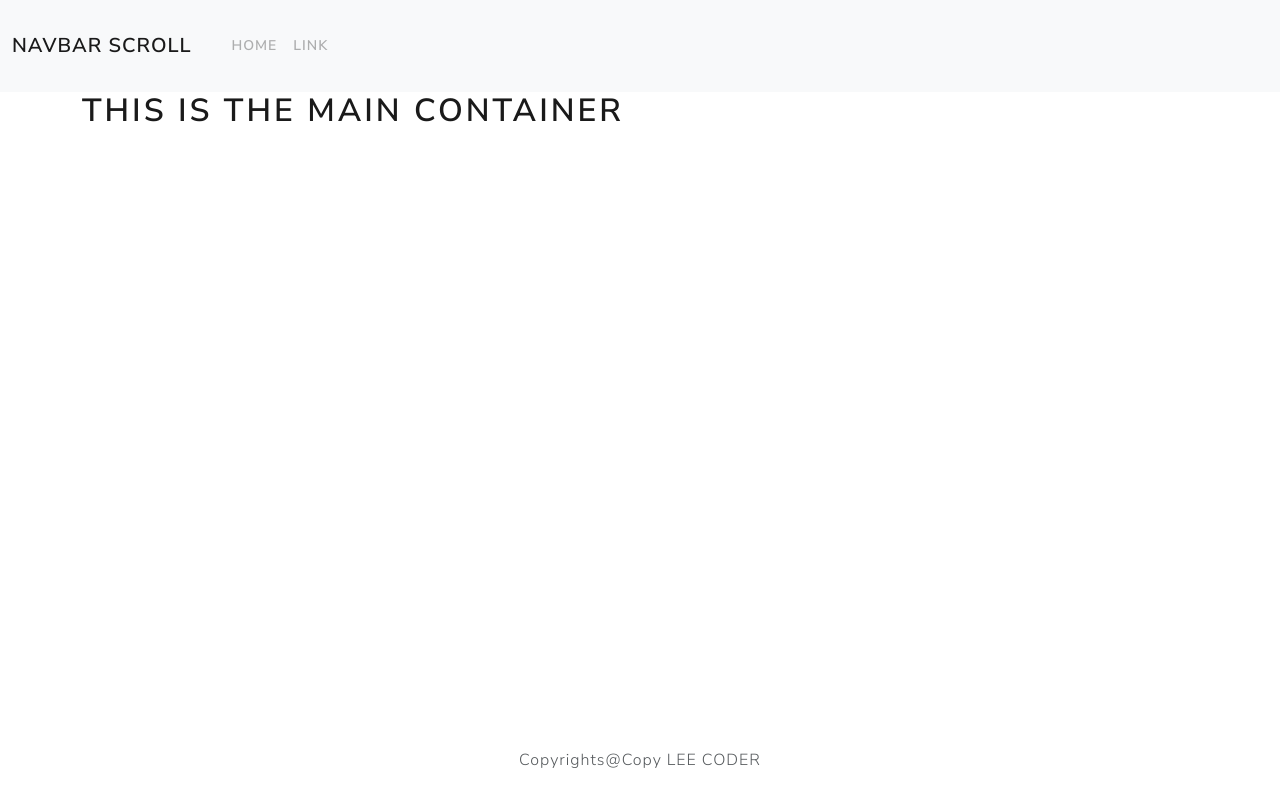
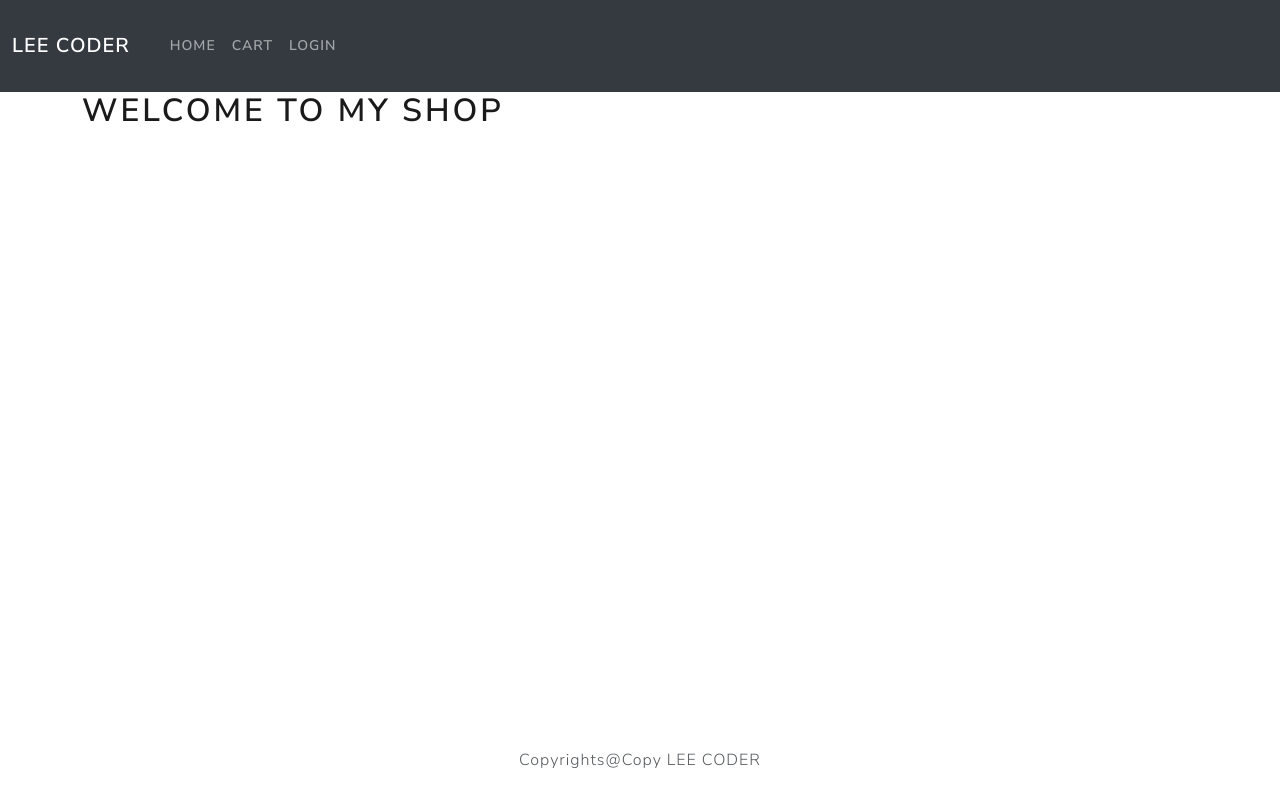
Before and after one commit to leoseis/ecomerce--frontend, a React (Create React App) app: page / in a window 1280 px wide. Built offline with nearby package versions, Linux system fonts and the light colour scheme.

Commit message:
darkend the nav bar and created cart and login links

```diff
--- a/src/App.js
+++ b/src/App.js
@@ -9,7 +9,7 @@ function App() {
       <Header />
       <main>
         <Container>
-          <h1> This is the main container </h1>
+          <h1> Welcome to my shop </h1>
         </Container>
       </main>
       <Footer />
--- a/src/components/Header.js
+++ b/src/components/Header.js
@@ -6,9 +6,9 @@ function Header() {
   return (
     <div>
 
-      <Navbar expand="lg" className="bg-body-tertiary">
+      <Navbar expand="lg" className="bg-dark" variant='dark'>
       <Container fluid>
-        <Navbar.Brand href="#">Navbar scroll</Navbar.Brand>
+        <Navbar.Brand href="#">LEE CODER</Navbar.Brand>
         <Navbar.Toggle aria-controls="navbarScroll" />
         <Navbar.Collapse id="navbarScroll">
           <Nav
@@ -17,7 +17,8 @@ function Header() {
             navbarScroll
           >
             <Nav.Link href="#action1">Home</Nav.Link>
-            <Nav.Link href="#action2">Link</Nav.Link>
+            <Nav.Link href="#action2">Cart</Nav.Link>
+            <Nav.Link href="#action2">Login</Nav.Link>
           </Nav>
         </Navbar.Collapse>
       </Container>
```
